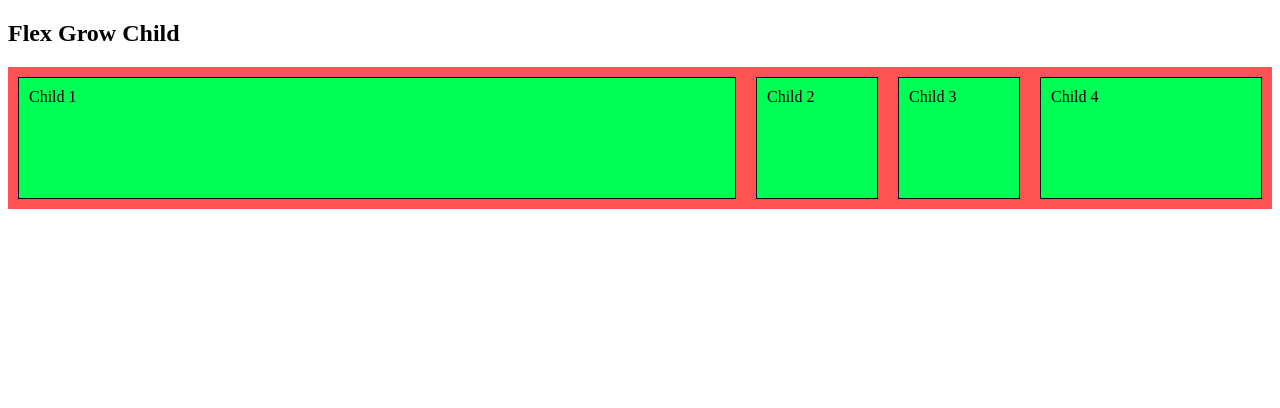
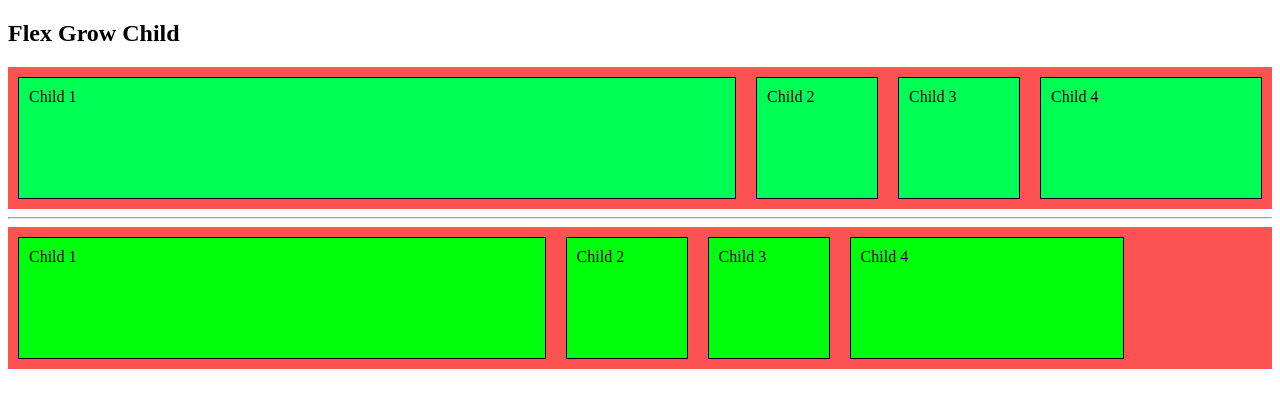
Before and after one commit to reyou/Ggg.Css, a plain HTML site: page readendless-css-client/browsers-css/flex/flex-grow-child.html in a window 1280 px wide. Drawn offline with Linux system fonts and the light colour scheme.

Commit message:
flex-basis

```diff
--- a/readendless-css-client/browsers-css/flex/flex-grow-child.html
+++ b/readendless-css-client/browsers-css/flex/flex-grow-child.html
@@ -28,11 +28,38 @@
         flex-basis: 200px;
       }
     </style>
+    <style>
+      .container2 {
+        display: flex;
+        background-color: rgba(255, 71, 71, 0.932);
+      }
+      .item2 {
+        background-color: rgb(0, 255, 13);
+        padding: 10px;
+        margin: 10px;
+        width: 100px;
+        height: 100px;
+        border: 1px solid black;
+      }
+      #child5 {
+        flex-basis: 40%;
+      }
+      #child8 {
+        flex-basis: 20%;
+      }
+    </style>
     <div class="container">
       <div id="child1" class="item">Child 1</div>
       <div id="child2" class="item">Child 2</div>
       <div id="child3" class="item">Child 3</div>
       <div id="child4" class="item">Child 4</div>
     </div>
+    <hr />
+    <div class="container2">
+      <div id="child5" class="item2">Child 1</div>
+      <div id="child6" class="item2">Child 2</div>
+      <div id="child7" class="item2">Child 3</div>
+      <div id="child8" class="item2">Child 4</div>
+    </div>
   </body>
 </html>
```
